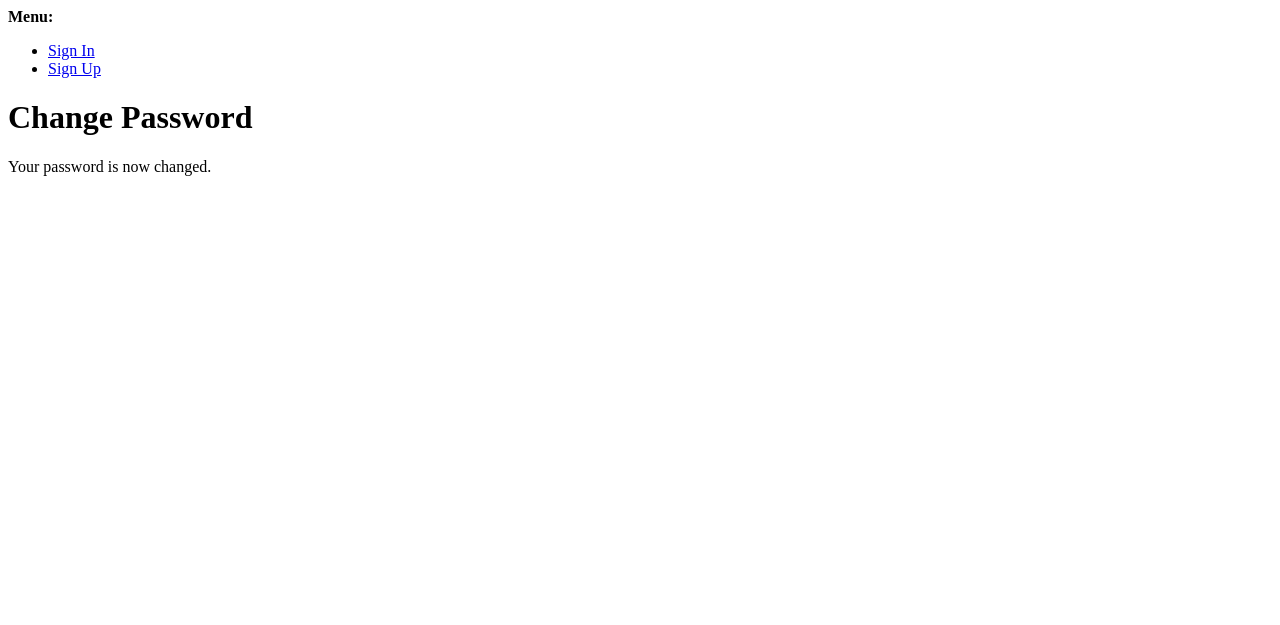
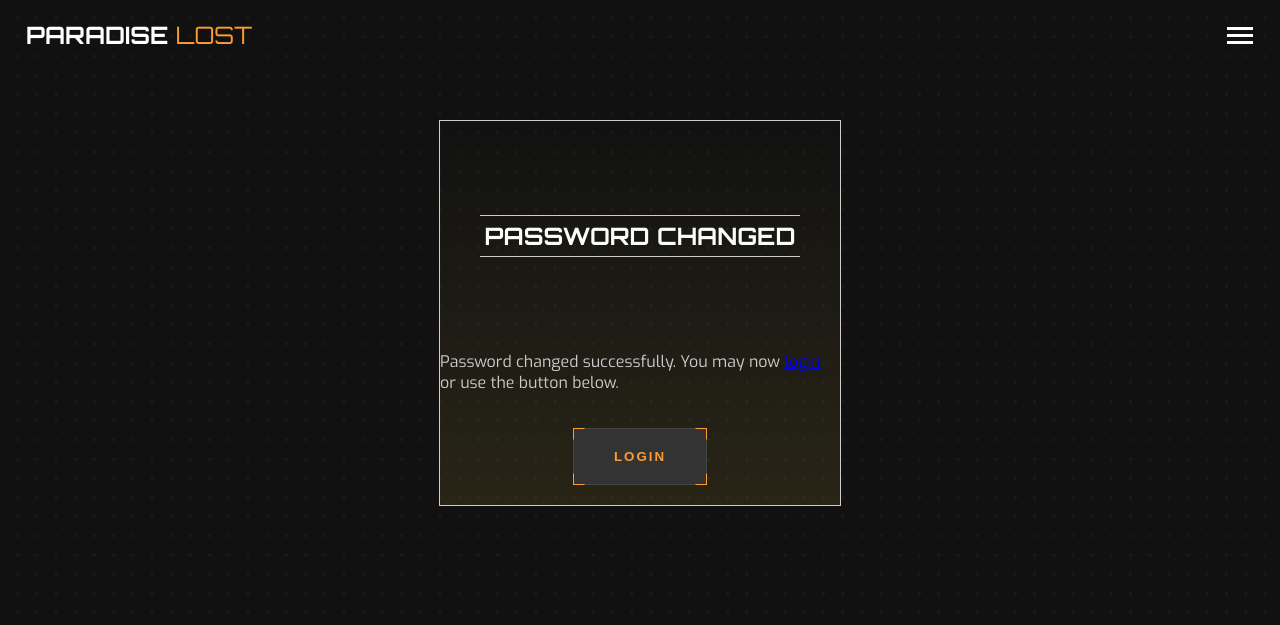
Before and after one commit to Ryael/paradise-lost, a Django app: a page that uses templates/account/password_reset_from_key_done.html in a window 1280 px wide. Shown: the top 625 px of the page. Run offline with Django 4.2, Linux system fonts and the light colour scheme; some libraries are stand-ins or nearby versions.

Commit message:
Add core html structure for `password_reset_from_key_done.html`.

```diff
--- a/templates/account/password_reset_from_key_done.html
+++ b/templates/account/password_reset_from_key_done.html
@@ -1,9 +1,27 @@
-{% extends "account/base.html" %}
+{% extends "army_builder/layout/base.html" %}
 
 {% load i18n %}
 {% block head_title %}{% trans "Change Password" %}{% endblock %}
 
 {% block content %}
-    <h1>{% trans "Change Password" %}</h1>
-    <p>{% trans 'Your password is now changed.' %}</p>
+<div id="dashboard-container">
+    <div id="password-reset">
+        <h2>{% trans "Password Changed" %}</h2>
+        <div id="mid-form">
+            <p>Password changed successfully. You may now
+                <a href="{% url 'account_login' %}">
+                    <span>login</span>
+                </a> or use the button below.</p>
+        </div>
+        <a href="{% url 'account_login' %}">
+          <button type="submit" class="button" id="change-pw-key-done">
+            <span class="decorator top left"></span>
+            <span class="decorator top right"></span>
+            <span class="decorator bottom left"></span>
+            <span class="decorator bottom right"></span>
+            <span>Login</span>
+          </button>
+        </a>
+    </div>
+</div>
 {% endblock %}
```
